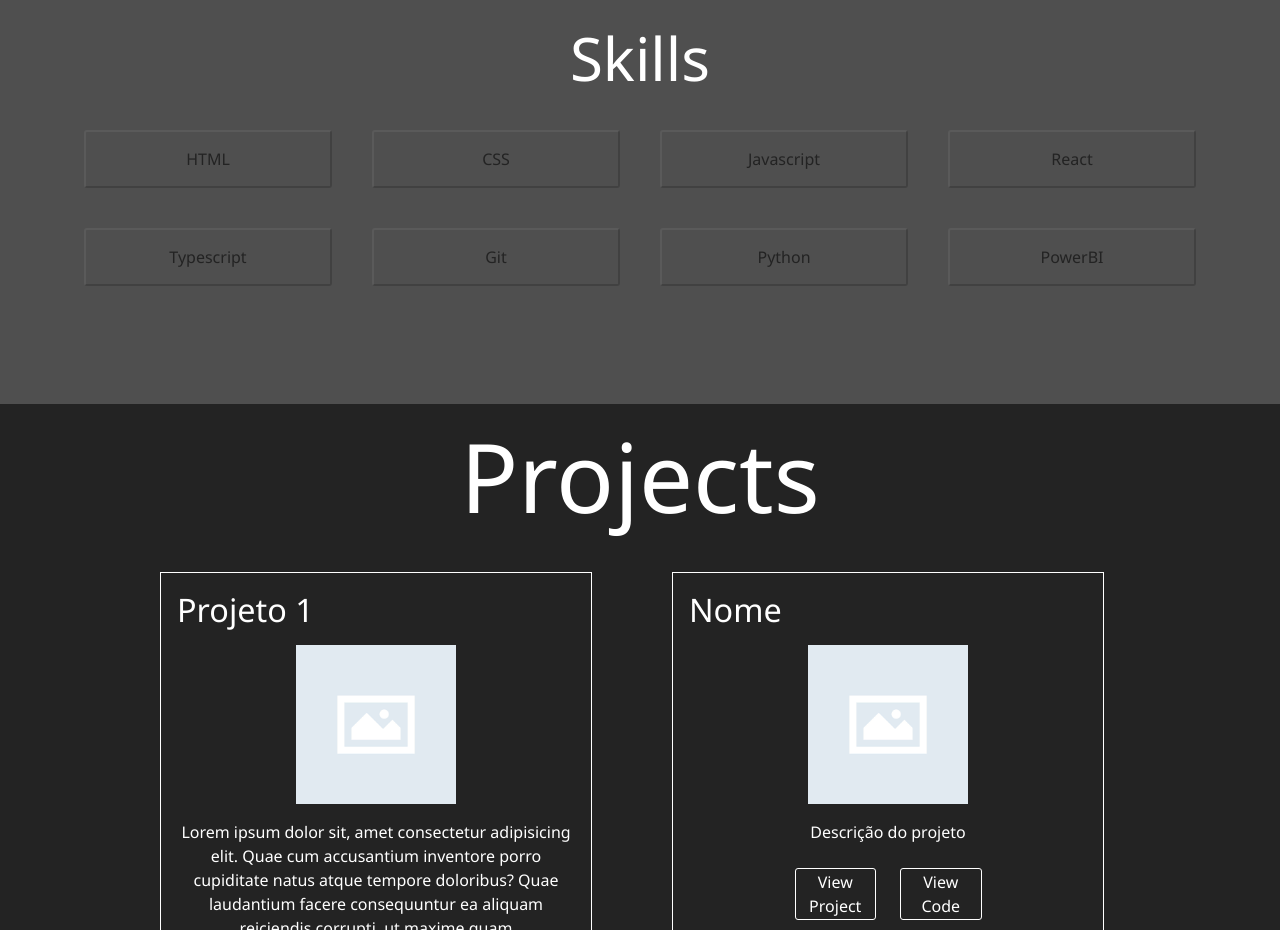
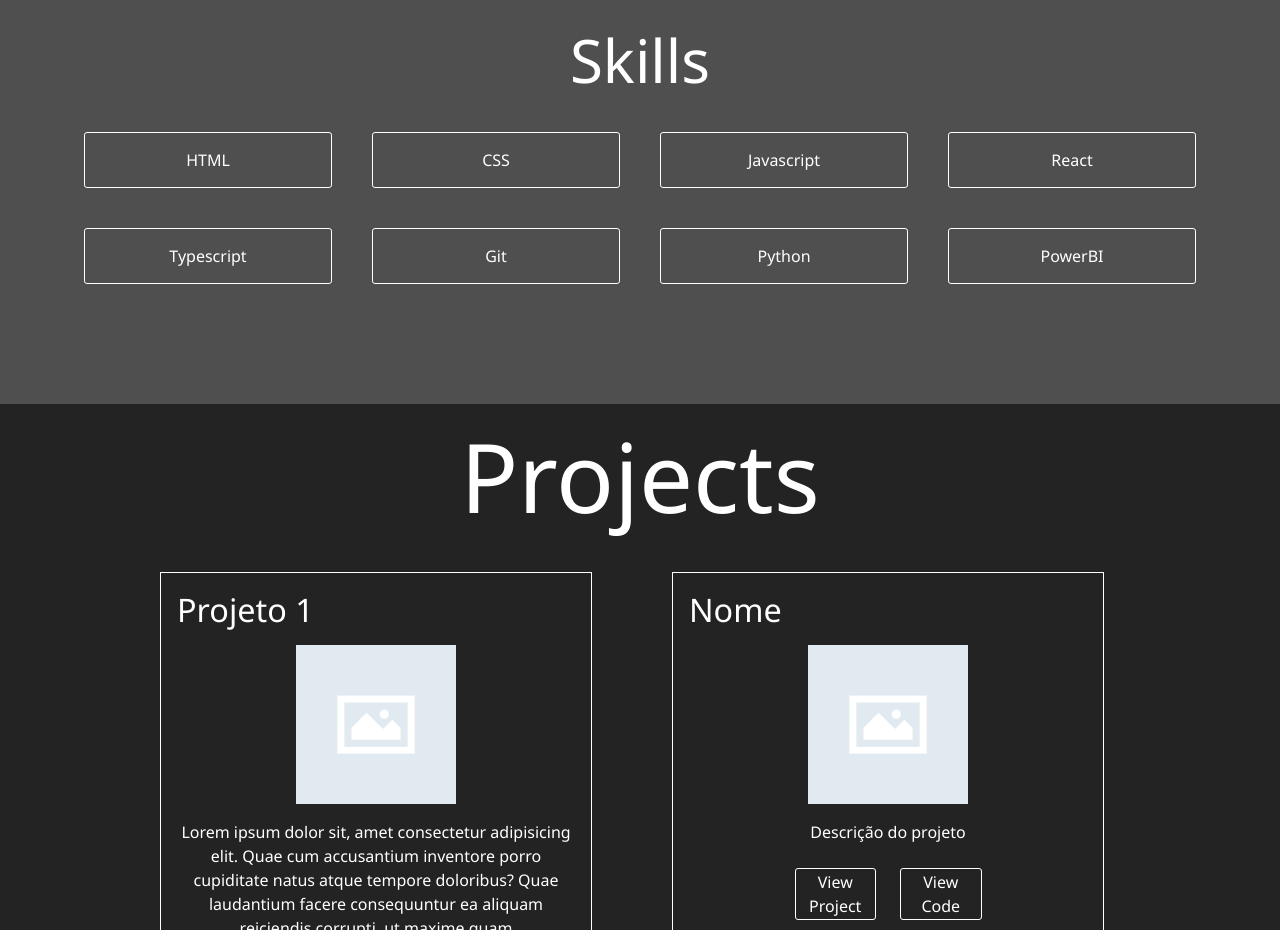
Before and after one commit to Luxxdev/portifolio, a React (Vite) app: page / in a window 1280 px wide. Shown: the part 1260-2190 px from the top of the page. Built offline with nearby package versions, Linux system fonts and the light colour scheme.

Commit message:
appearence

```diff
--- a/src/components/SkillsButton/SkillsButton.tsx
+++ b/src/components/SkillsButton/SkillsButton.tsx
@@ -7,12 +7,12 @@ interface SkillsButtonProps {
 const SkillsButton: React.FC<SkillsButtonProps> = ({ children }) => {
   const SkillsButton = styled('button')(() => ({
     backgroundColor: 'transparent',
-    border: `1px solid ${theme.palette.primary}`,
+    border: `1px solid ${theme.palette.primary.contrastText}`,
     borderRadius: '3px',
     padding: '15px 5px',
     margin: '20px',
     width: '100%',
-    color: theme.palette.primary.main,
+    color: theme.palette.primary.contrastText,
     display: 'inline-flex',
     alignItens: 'center',
     justifyContent: 'center',
```
